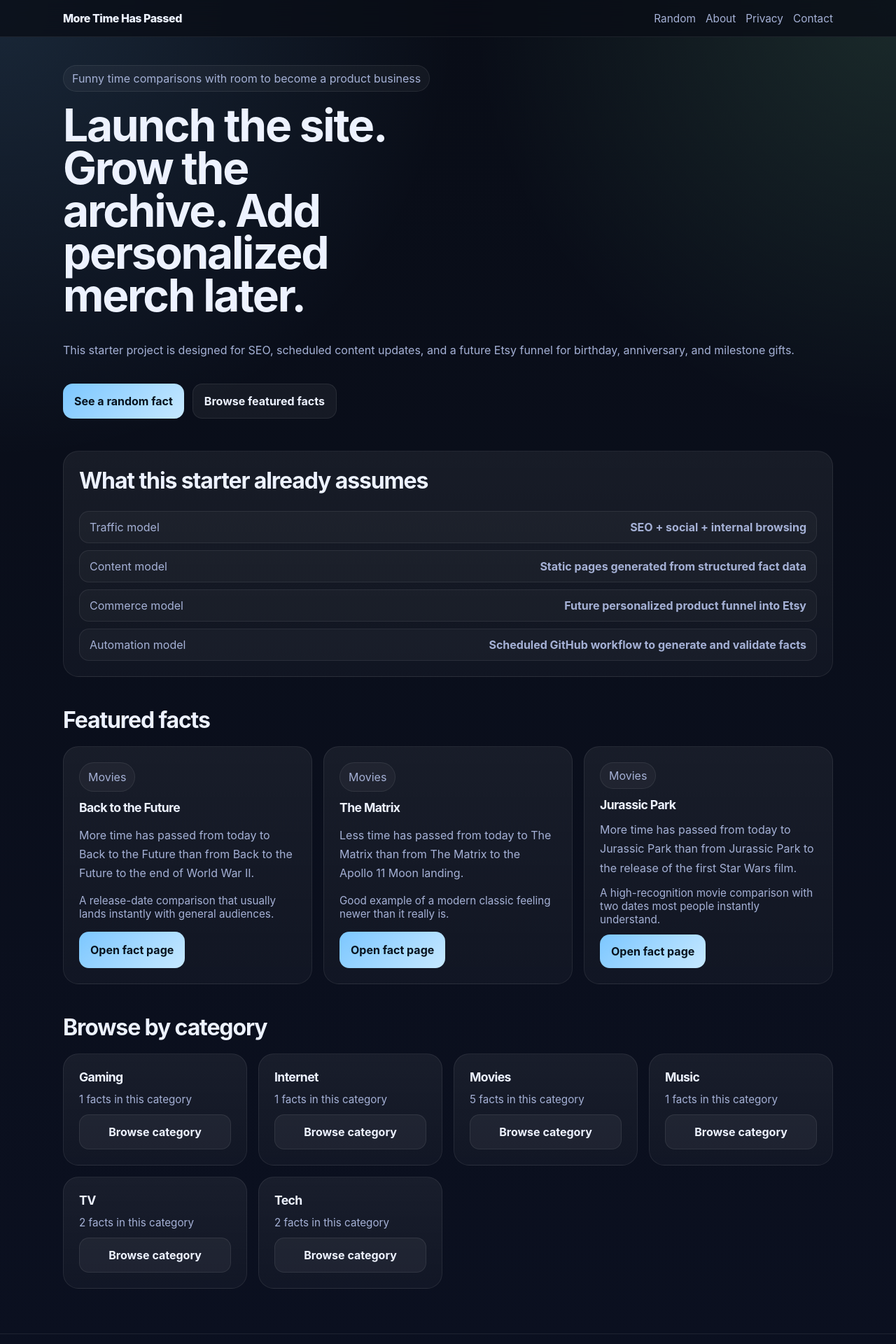
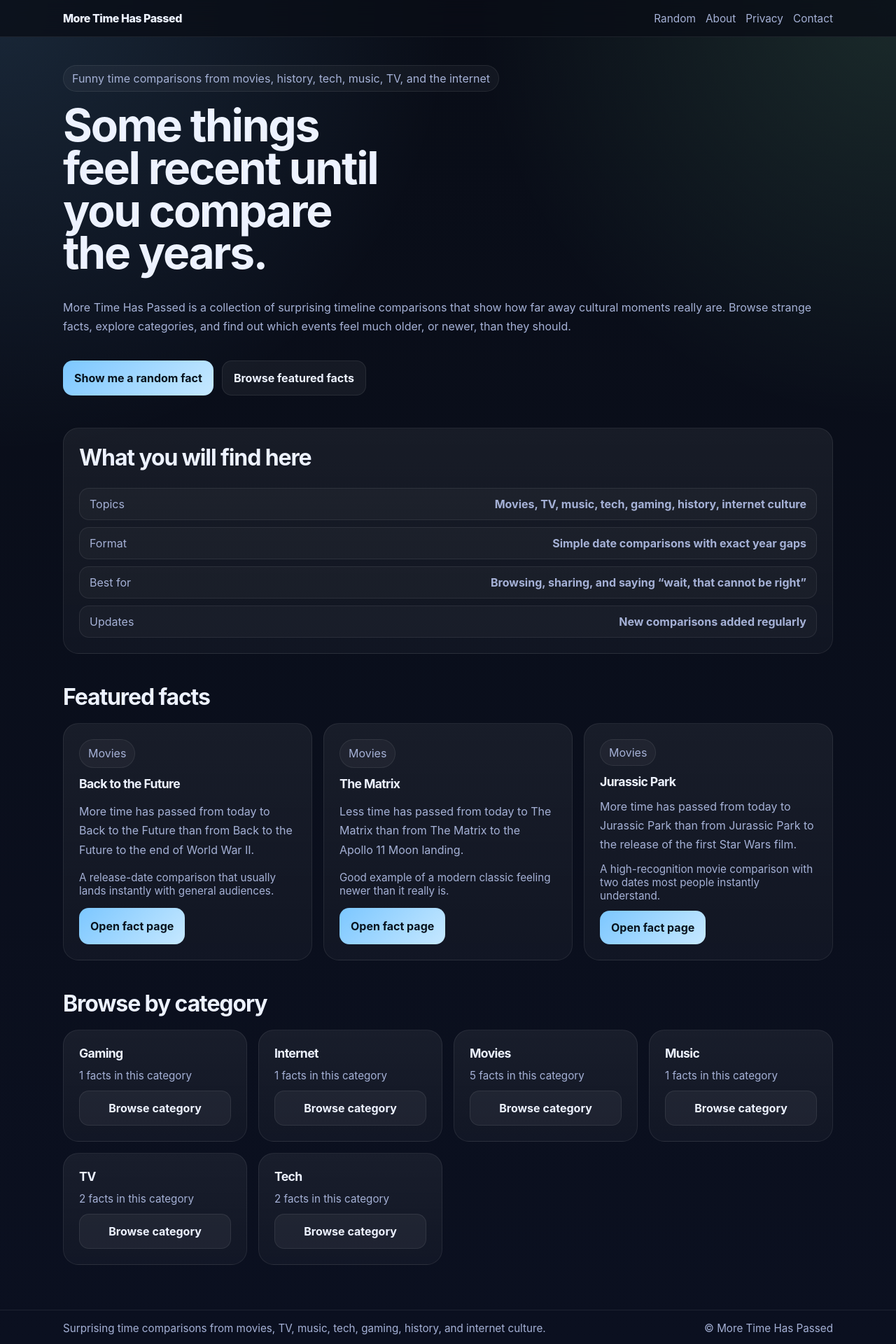
Before and after one commit to Qunst/more-time-has-passed, a Next.js app: page / in a window 1280 px wide. Shown: the top 1920 px of the page at 70% size. Built offline with nearby package versions, Linux system fonts and the light colour scheme.

Commit message:
Replace placeholders

```diff
--- a/app/facts/[slug]/page.js
+++ b/app/facts/[slug]/page.js
@@ -61,10 +61,10 @@ export default async function FactPage({ params }) {
         </article>
 
         <aside className="card grid">
-          <h2>Future commerce hook</h2>
+          <h2>At a glance</h2>
           <p className="copy">
-            This block is where a personalized preview, Etsy call-to-action, or milestone generator can sit later.
-            Keep the fact page useful on its own, then layer commerce under it.
+            This comparison is based on the dates shown on this page. Browse the tags below to
+            see what kind of timeline this fact belongs to.
           </p>
           <div className="table-like">
             {fact.tags.map((tag) => (
--- a/app/page.js
+++ b/app/page.js
@@ -14,25 +14,26 @@ export default function HomePage() {
   return (
     <div className="grid">
       <section className="hero">
-        <div className="eyebrow">Funny time comparisons with room to become a product business</div>
-        <h1>Launch the site. Grow the archive. Add personalized merch later.</h1>
+        <div className="eyebrow">Funny time comparisons from movies, history, tech, music, TV, and the internet</div>
+        <h1>Some things feel recent until you compare the years.</h1>
         <p className="lead">
-          This starter project is designed for SEO, scheduled content updates, and a future Etsy funnel for birthday,
-          anniversary, and milestone gifts.
+          More Time Has Passed is a collection of surprising timeline comparisons that show
+          how far away cultural moments really are. Browse strange facts, explore categories,
+          and find out which events feel much older, or newer, than they should.
         </p>
         <div className="button-row">
-          <Link href="/random" className="button primary">See a random fact</Link>
+          <Link href="/random" className="button primary">Show me a random fact</Link>
           <a href="#featured" className="button">Browse featured facts</a>
         </div>
       </section>
 
       <section className="card">
-        <h2>What this starter already assumes</h2>
+        <h2>What you will find here</h2>
         <div className="table-like section-gap">
-          <div className="row"><span>Traffic model</span><strong>SEO + social + internal browsing</strong></div>
-          <div className="row"><span>Content model</span><strong>Static pages generated from structured fact data</strong></div>
-          <div className="row"><span>Commerce model</span><strong>Future personalized product funnel into Etsy</strong></div>
-          <div className="row"><span>Automation model</span><strong>Scheduled GitHub workflow to generate and validate facts</strong></div>
+          <div className="row"><span>Topics</span><strong>Movies, TV, music, tech, gaming, history, internet culture</strong></div>
+          <div className="row"><span>Format</span><strong>Simple date comparisons with exact year gaps</strong></div>
+          <div className="row"><span>Best for</span><strong>Browsing, sharing, and saying “wait, that cannot be right”</strong></div>
+          <div className="row"><span>Updates</span><strong>New comparisons added regularly</strong></div>
         </div>
       </section>
 
--- a/components/SiteChrome.jsx
+++ b/components/SiteChrome.jsx
@@ -17,8 +17,8 @@ export default function SiteChrome({ children }) {
       <main className="main container">{children}</main>
       <footer className="site-footer">
         <div className="container site-footer-inner small">
-          <div>Built to grow from funny comparisons into personalized merch and Etsy-driven commerce.</div>
-          <div>Starter skeleton</div>
+          <div>Surprising time comparisons from movies, TV, music, tech, gaming, history, and internet culture.</div>
+          <div>© More Time Has Passed</div>
         </div>
       </footer>
     </>
```
